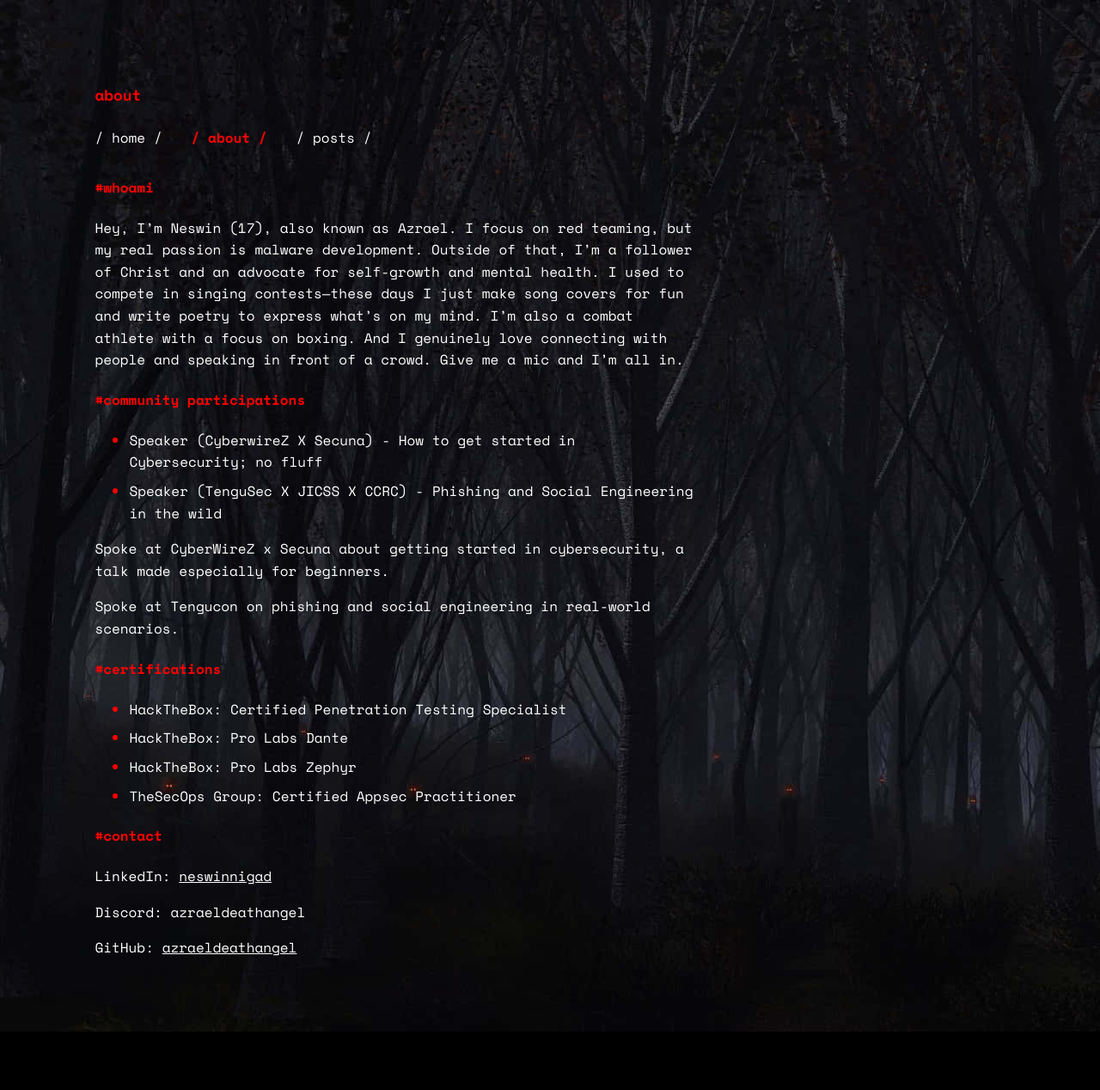
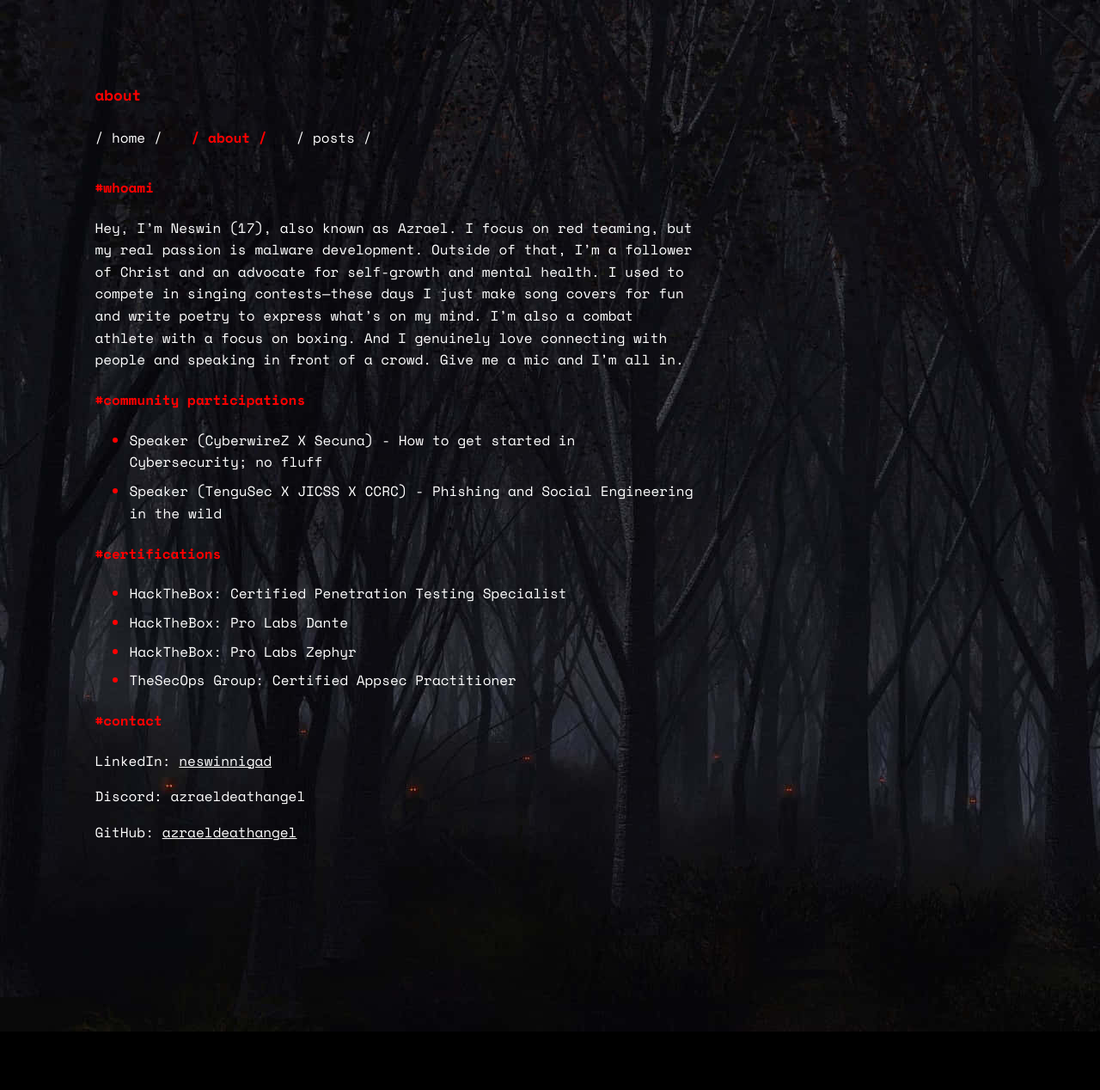
Before and after one commit to azraeldeathangel/azraeldeathangel.github.io, a Jekyll site: the page about.html, which Jekyll copies as it is, in a window 1280 px wide. Shown: the whole page at 86% size. Built offline with Jekyll 4.4.1, drawn with Linux system fonts in a browser that asks for light colours.

Commit message:
Update about.html

```diff
--- a/about.html
+++ b/about.html
@@ -31,8 +31,6 @@
             <li>Speaker (CyberwireZ X Secuna) - How to get started in Cybersecurity; no fluff</li>
             <li>Speaker (TenguSec X JICSS X CCRC) - Phishing and Social Engineering in the wild</li>
         </ul>
-        <p>Spoke at CyberWireZ x Secuna about getting started in cybersecurity, a talk made especially for beginners.</p>
-        <p>Spoke at Tengucon on phishing and social engineering in real-world scenarios.</p>
         <h4>#certifications</h4>
         <ul>
             <li>HackTheBox: Certified Penetration Testing Specialist</li>
```
